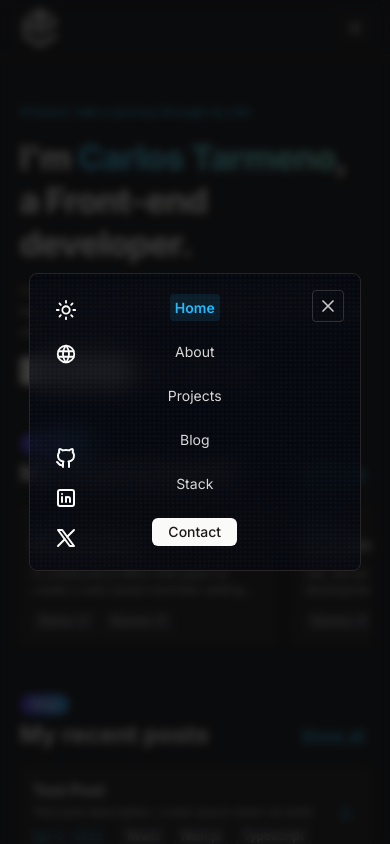
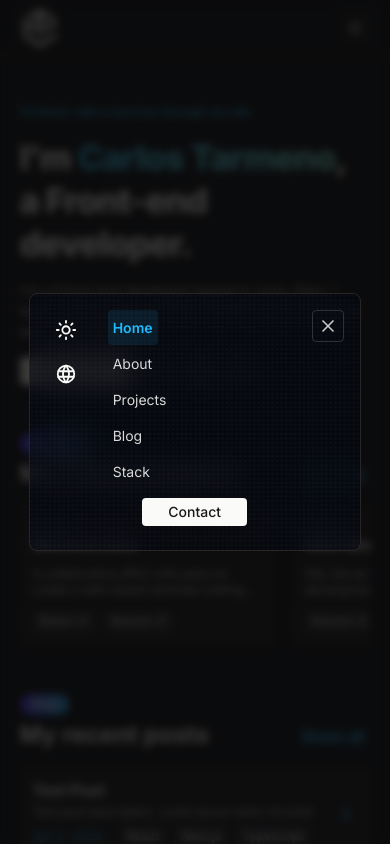
Before and after one commit to carlosdtn/portfolio, a Next.js app: page / in a window 390 px wide. Both pictures are taken after a click on the button 354 px from the left and 27 px from the top of the page. Shown: the top 844 px of the page. Built offline with nearby package versions, Linux system fonts and the light colour scheme; some icons are missing.

Commit message:
feat: improve responsive menu

```diff
--- a/src/components/layout/header/header.tsx
+++ b/src/components/layout/header/header.tsx
@@ -1,13 +1,12 @@
 'use client';
-import SocialNetWorks from '@/components/home/atoms/social-networks';
 import Logo from '@/components/icons/logo';
 import { Button } from '@/components/ui/button';
-import { Sheet, SheetContent, SheetTrigger } from '@/components/ui/sheet';
-import { IconMenu2, IconSunHigh, IconWorld } from '@tabler/icons-react';
+import { IconSunHigh, IconWorld } from '@tabler/icons-react';
 import Link from 'next/link';
 import { usePathname } from 'next/navigation';
 import ContactForm from './molecules/contact-form';
 import HeaderLinkOptions from './molecules/header-link-options';
+import MenuSheet from './molecules/menu-sheet';
 
 const Header = () => {
   const pathname = usePathname();
@@ -38,37 +37,7 @@ const Header = () => {
           </div>
           {/* Responsive Menu */}
           <div className="flex transition duration-300 ease-in-out rounded-md lg:hidden">
-            <Sheet>
-              <SheetTrigger asChild>
-                <Button
-                  type="button"
-                  variant="icon"
-                  size="icon"
-                  className="border border-white/20 hover:bg-cd-light-blue/10"
-                >
-                  <IconMenu2 width={18} />
-                </Button>
-              </SheetTrigger>
-              <SheetContent id="dots">
-                <nav className="flex flex-col items-center justify-center w-full h-full gap-6 px-4 text-sm">
-                  {/* Responsive Navigation Options */}
-                  <HeaderLinkOptions pathname={pathname} withinMenu />
-                  <ContactForm />
-                </nav>
-                {/* My Social Networks */}
-                <div className="absolute flex flex-col gap-3 top-5 left-5 text-">
-                  <Button type="button" variant="icon" size="icon">
-                    <IconSunHigh size={22} />
-                  </Button>
-                  <Button type="button" variant="icon" size="icon">
-                    <IconWorld size={22} />
-                  </Button>
-                </div>
-                <div className="absolute flex flex-col gap-4 bottom-5 left-6">
-                  <SocialNetWorks />
-                </div>
-              </SheetContent>
-            </Sheet>
+            <MenuSheet pathname={pathname} />
           </div>
         </div>
       </div>
--- a/src/components/layout/header/molecules/header-link-options.tsx
+++ b/src/components/layout/header/molecules/header-link-options.tsx
@@ -1,6 +1,7 @@
 import { SheetClose } from '@/components/ui/sheet';
 import { cn } from '@/lib/utils';
 import Link from 'next/link';
+import ContactForm from './contact-form';
 
 interface HeaderLinkOptionsProps {
   pathname: string;
@@ -13,8 +14,8 @@ const HeaderLinkOptions: React.FC<HeaderLinkOptionsProps> = ({
 }) => {
   if (withinMenu) {
     return (
-      <ul className="flex flex-col items-center gap-6 child:border-transparent child-hover:text-cd-light-blue child:transition child:duration-300 child:ease-in-out child:border child:rounded-sm child:p-1 text-cd-gray child-focus:border-white/20 child-focus:outline-none">
-        <li>
+      <ul className="flex flex-col w-[70%] child:py-2 child:w-full child:text-center items-center gap-4 child:border-transparent child-hover:text-cd-light-blue child:transition child:duration-300 child:ease-in-out child:border child:rounded-sm child:p-1 text-cd-gray child-focus:border-white/20 child-focus:outline-none">
+        <li className="w-full">
           <SheetClose asChild>
             <Link
               className={cn({
@@ -27,7 +28,7 @@ const HeaderLinkOptions: React.FC<HeaderLinkOptionsProps> = ({
             </Link>
           </SheetClose>
         </li>
-        <li>
+        <li className="w-full">
           <SheetClose asChild>
             <Link
               className={cn({
@@ -40,7 +41,7 @@ const HeaderLinkOptions: React.FC<HeaderLinkOptionsProps> = ({
             </Link>
           </SheetClose>
         </li>
-        <li>
+        <li className="w-full">
           <SheetClose asChild>
             <Link
               className={cn({
@@ -53,7 +54,7 @@ const HeaderLinkOptions: React.FC<HeaderLinkOptionsProps> = ({
             </Link>
           </SheetClose>
         </li>
-        <li>
+        <li className="w-full">
           <SheetClose asChild>
             <Link
               className={cn({
@@ -66,7 +67,7 @@ const HeaderLinkOptions: React.FC<HeaderLinkOptionsProps> = ({
             </Link>
           </SheetClose>
         </li>
-        <li>
+        <li className="w-full">
           <SheetClose asChild>
             <Link
               className={cn({
@@ -78,6 +79,9 @@ const HeaderLinkOptions: React.FC<HeaderLinkOptionsProps> = ({
               Stack
             </Link>
           </SheetClose>
+        </li>
+        <li className="w-[60%] flex md:hidden">
+          <ContactForm />
         </li>
       </ul>
     );
--- /dev/null
+++ b/src/components/layout/header/molecules/menu-sheet.tsx
@@ -0,0 +1,42 @@
+import { Button } from '@/components/ui/button';
+import { Sheet, SheetContent, SheetTrigger } from '@/components/ui/sheet';
+import { IconMenu2, IconSunHigh, IconWorld } from '@tabler/icons-react';
+import HeaderLinkOptions from './header-link-options';
+
+interface MenuSheetProps {
+  pathname: string;
+}
+
+const MenuSheet: React.FC<MenuSheetProps> = ({ pathname }) => {
+  return (
+    <Sheet>
+      <SheetTrigger asChild>
+        <Button
+          type="button"
+          variant="icon"
+          size="icon"
+          className="border border-white/20 hover:bg-cd-light-blue/10"
+        >
+          <IconMenu2 width={18} />
+        </Button>
+      </SheetTrigger>
+      <SheetContent id="dots">
+        <nav className="flex flex-col items-center justify-center w-full h-full gap-6 px-4 text-sm">
+          {/* Responsive Navigation Options */}
+          <HeaderLinkOptions pathname={pathname} withinMenu />
+        </nav>
+        {/* Page Options */}
+        <div className="absolute flex flex-col gap-3 top-5 left-5 text-">
+          <Button type="button" variant="icon" size="icon">
+            <IconSunHigh size={22} />
+          </Button>
+          <Button type="button" variant="icon" size="icon">
+            <IconWorld size={22} />
+          </Button>
+        </div>
+      </SheetContent>
+    </Sheet>
+  );
+};
+
+export default MenuSheet;
--- a/src/components/ui/sheet.tsx
+++ b/src/components/ui/sheet.tsx
@@ -42,7 +42,7 @@ const sheetVariants = cva(
     variants: {
       side: {
         center:
-          'inset-0 w-[85%] md:w-[25rem] h-fit shadow-inner backdrop-blur-md bg-gray-950/50 border border-dark-gray/10 rounded-lg m-auto top-0 data-[state=open]:animate-in data-[state=closed]:animate-out data-[state=closed]:fade-out-0 data-[state=open]:fade-in-0 data-[state=closed]:zoom-out-95 data-[state=open]:zoom-in-95',
+          'inset-0 w-[85%] md:w-[22rem] h-fit shadow-inner backdrop-blur-md bg-gray-950/50 border border-dark-gray/10 rounded-lg m-auto top-0 data-[state=open]:animate-in data-[state=closed]:animate-out data-[state=closed]:fade-out-0 data-[state=open]:fade-in-0 data-[state=closed]:zoom-out-95 data-[state=open]:zoom-in-95',
         top: 'inset-x-0 top-0 border-b data-[state=closed]:slide-out-to-top data-[state=open]:slide-in-from-top',
         bottom:
           'inset-x-0 bottom-0 border-t data-[state=closed]:slide-out-to-bottom data-[state=open]:slide-in-from-bottom',
```
